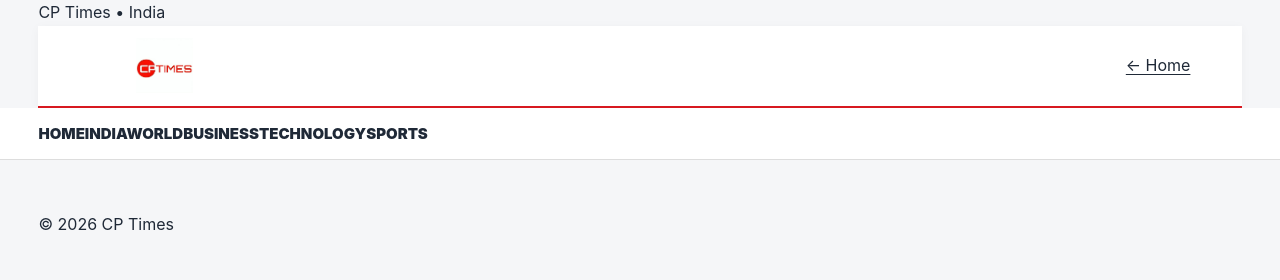
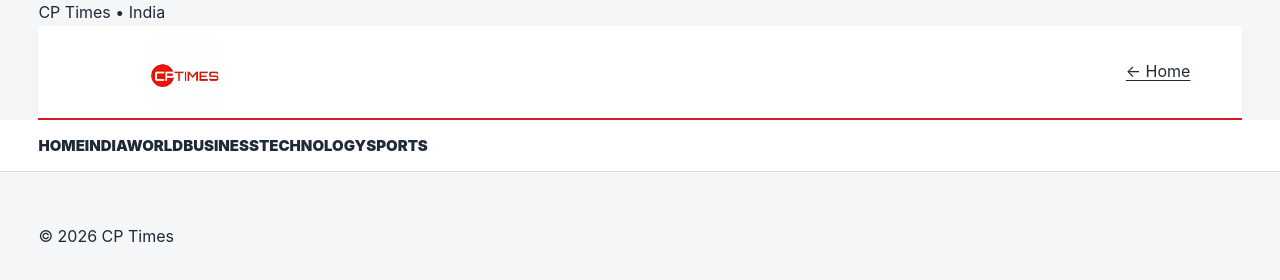
Before and after one commit to Neeraj0dinkar/cp-times, a website: page public/article.html in a window 1280 px wide. Drawn offline with Linux system fonts and the light colour scheme; no server answers.

Commit message:
Improve header logo sizing

```diff
--- a/public/styles.css
+++ b/public/styles.css
@@ -2087,3 +2087,22 @@ main.container {
 .breaking strong {
   color: #fff;
 }
+
+/* =========================================================
+   CP TIMES LOGO - HEADER SIZE
+   ========================================================= */
+
+.mast img {
+  width: 190px;
+  height: 68px;
+  object-fit: contain;
+  display: block;
+}
+
+/* Keep the logo compact on mobile */
+@media (max-width: 700px) {
+  .mast img {
+    width: 150px;
+    height: 55px;
+  }
+}
```
